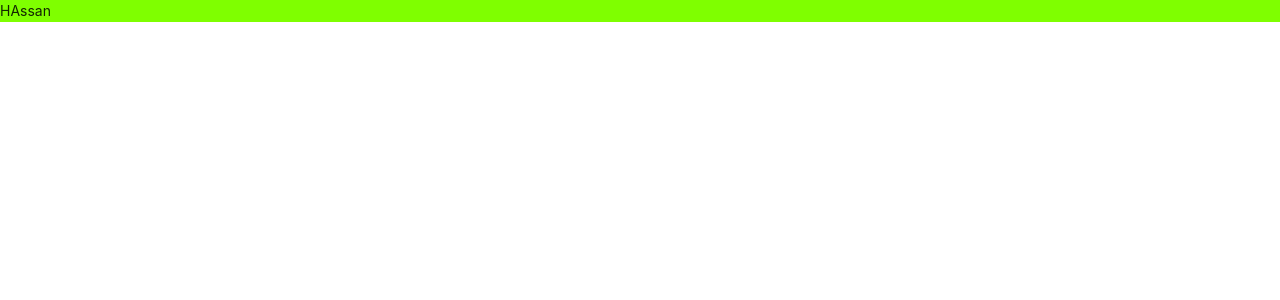
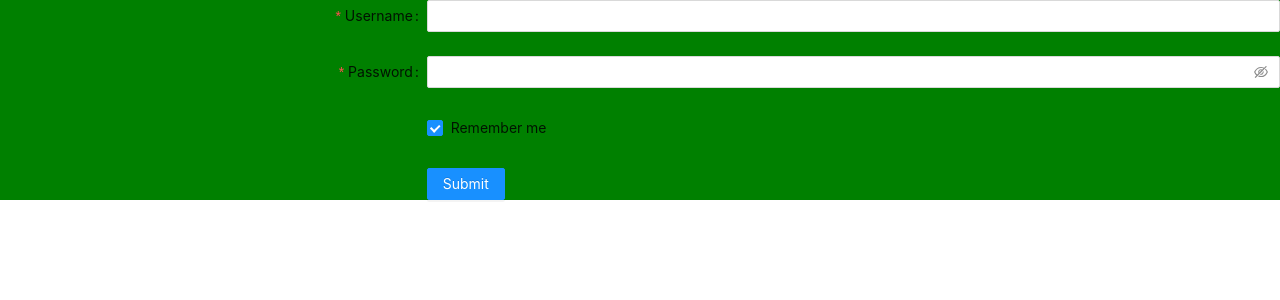
Before and after one commit to hassan214241/learn-typescript, a Next.js app: page / in a window 1280 px wide. Shown: the top 300 px of the page. Built offline with nearby package versions, Linux system fonts and the light colour scheme.

Commit message:
changes new

```diff
--- a/pages/index.tsx
+++ b/pages/index.tsx
@@ -3,17 +3,57 @@
 import Image from 'next/image'
 import styles from '../styles/Home.module.css';
 import 'antd/dist/antd.css';
+import { Form, Input, Button, Checkbox } from 'antd';
 
-import "../styles/Style.css";
+// import "../styles/Style.css";
 
 
 const Home: NextPage = () => {
+  const onFinish = (values: any) => {
+    console.log('Success:', values);
+  };
+
+  const onFinishFailed = (errorInfo: any) => {
+    console.log('Failed:', errorInfo);
+  };
+
   return (
- <div  className="main">
+    <div style={{justifyContent:'center',alignItems:'center', height:"full",width:"full", backgroundColor:"green",flex:"center"}}>
+    <Form
+    name="basic"
+    labelCol={{ span: 8 }}
+    wrapperCol={{ span: 16 }}
+    initialValues={{ remember: true }}
+    onFinish={onFinish}
+    onFinishFailed={onFinishFailed}
+  >
+    <Form.Item
+      label="Username"
+      name="username"
+      rules={[{ required: true, message: 'Please input your username!' }]}
+    >
+      <Input />
+    </Form.Item>
 
-   HAssan
+    <Form.Item
+      label="Password"
+      name="password"
+      rules={[{ required: true, message: 'Please input your password!' }]}
+    >
+      <Input.Password />
+    </Form.Item>
 
- </div>
+    <Form.Item name="remember" valuePropName="checked" wrapperCol={{ offset: 8, span: 16 }}>
+      <Checkbox>Remember me</Checkbox>
+    </Form.Item>
+
+    <Form.Item wrapperCol={{ offset: 8, span: 16 }}>
+      <Button type="primary" htmlType="submit">
+        Submit
+      </Button>
+    </Form.Item>
+  </Form>
+  </div>
   )
 }
 
```
